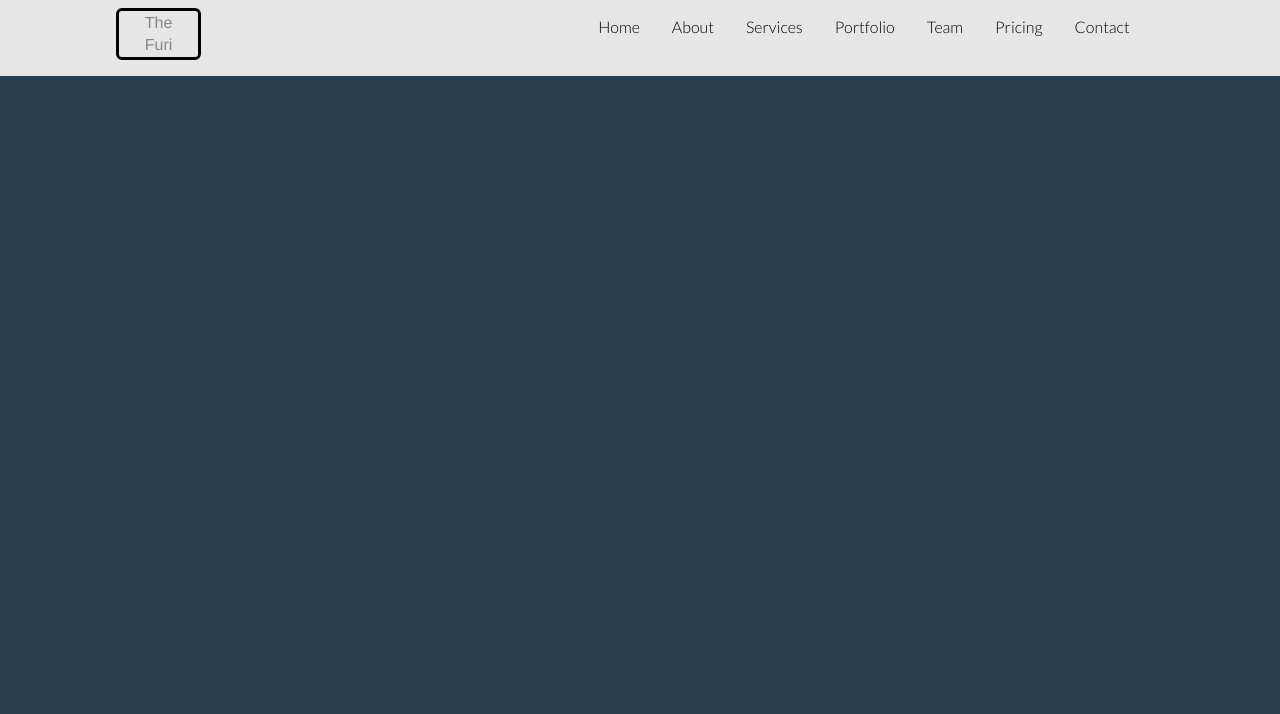
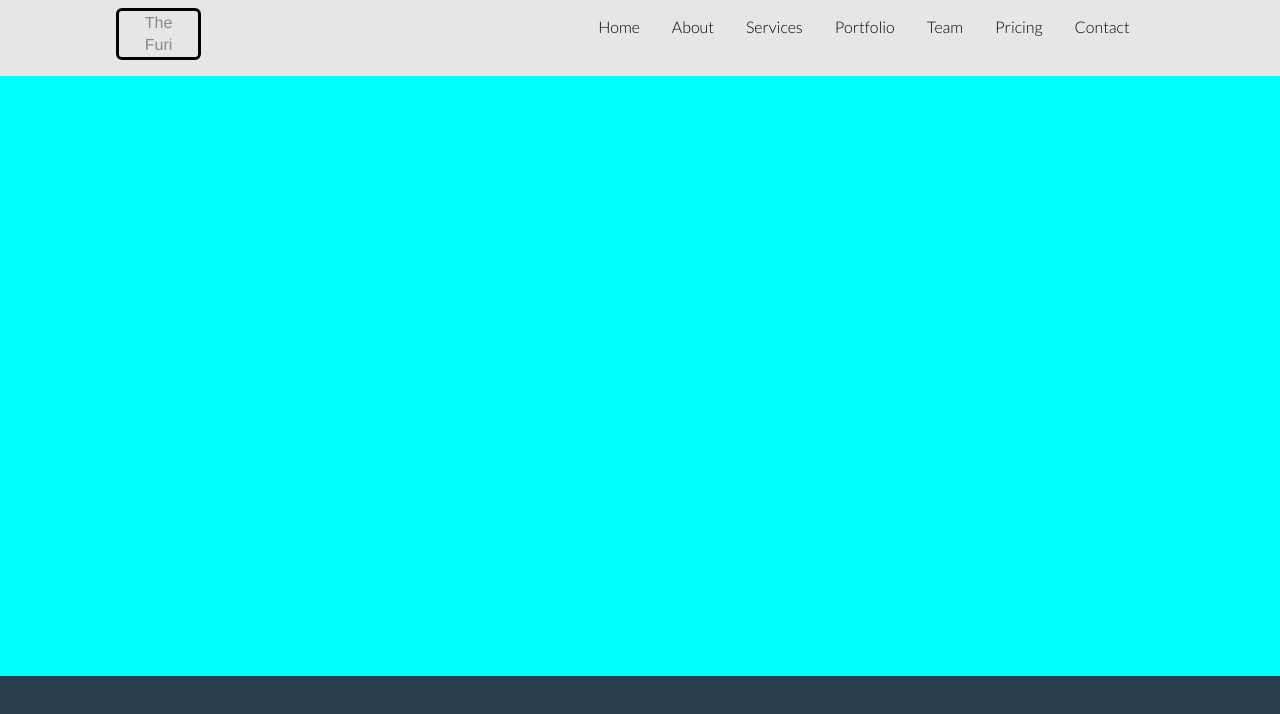
Before and after one commit to Mrkezii/The-Furi, a plain HTML site: page index.html in a window 1280 px wide. Drawn offline with Linux system fonts and the light colour scheme.

Commit message:
BAsic structure for hero class

```diff
--- a/css/app.css
+++ b/css/app.css
@@ -27,3 +27,7 @@ body {
 .top-bar-right{
     margin-right:10%;
 }
+.hero{
+    height: 75%;
+    background-color: aqua;
+}
--- a/index.html
+++ b/index.html
@@ -39,6 +39,13 @@
       </header>
 
 
+      <section class="hero">
+
+
+
+      </section>
+
+
     <script src="js/vendor/jquery.min.js"></script>
     <script src="js/vendor/what-input.min.js"></script>
     <script src="js/foundation.min.js"></script>
```
